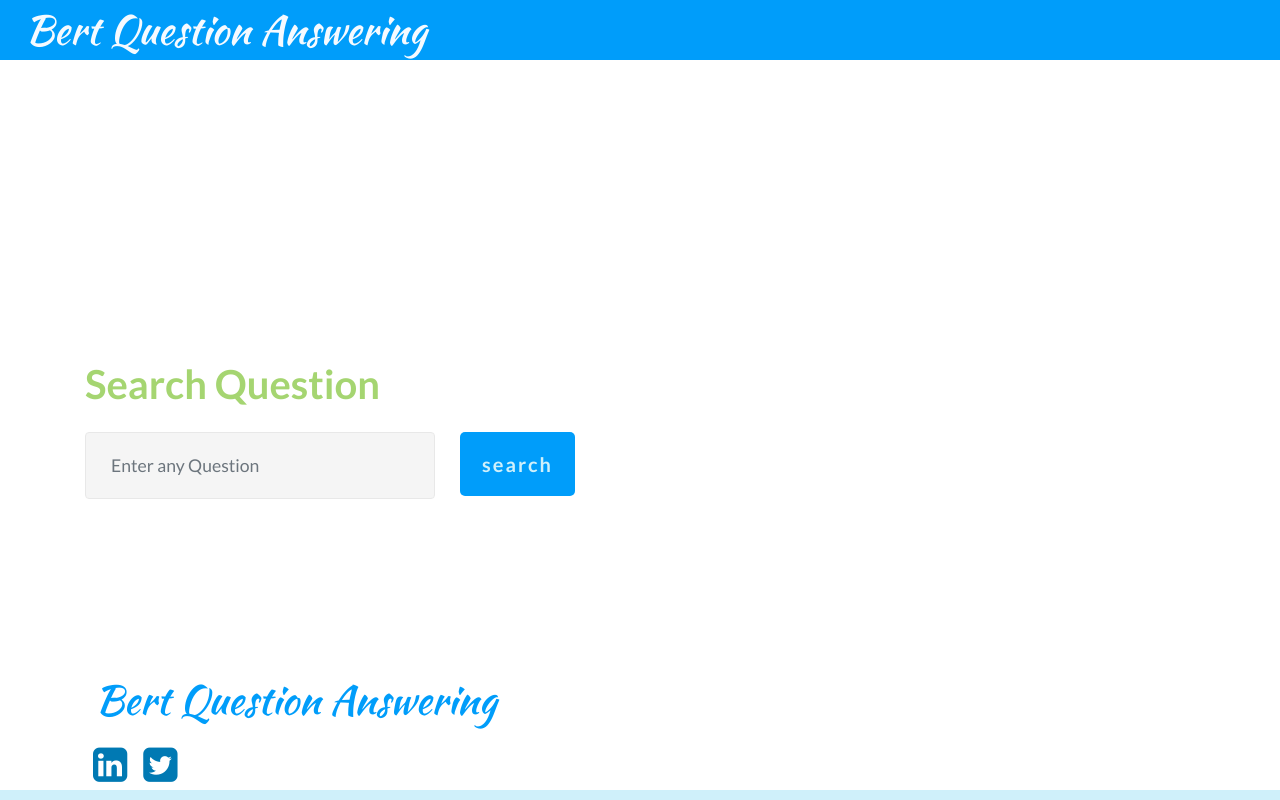
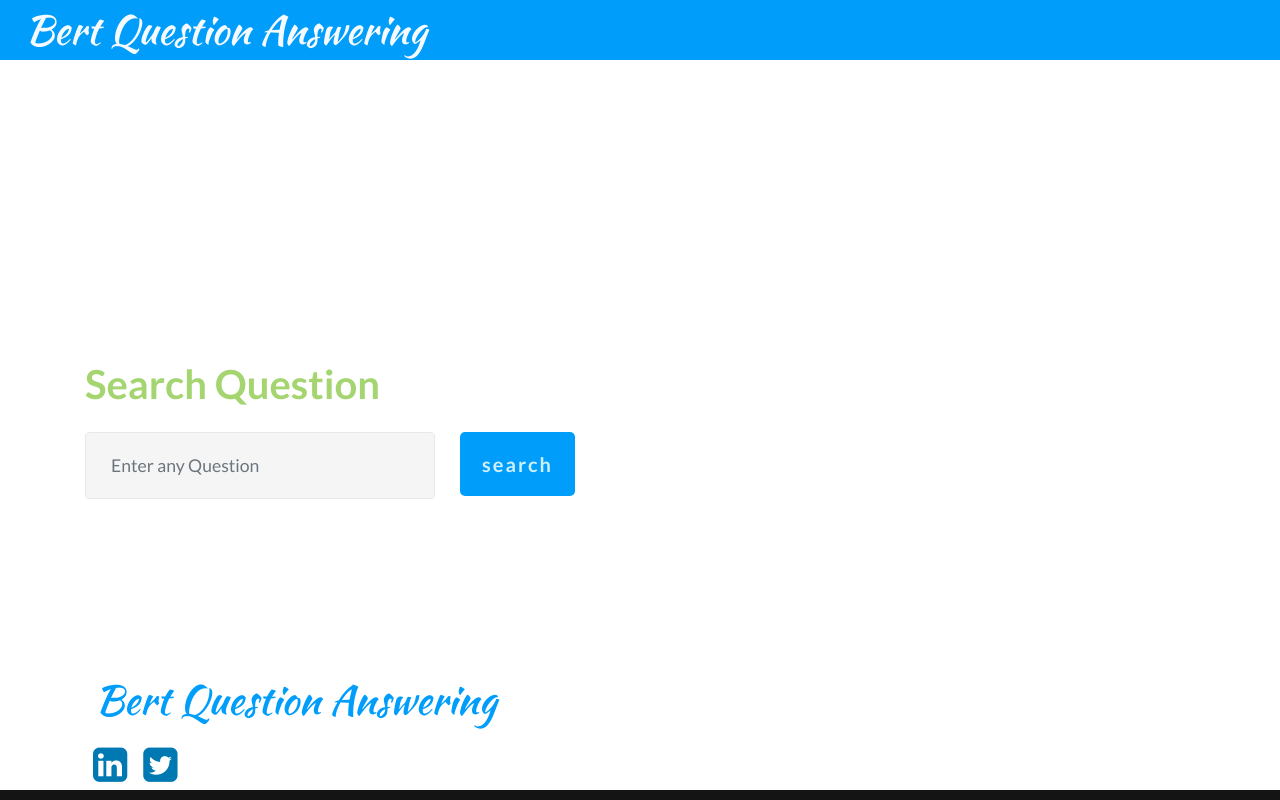
Before and after one commit to VinayTurpati/bertQA, a Flask app: page / in a window 1280 px wide. Run offline with Flask 2, Linux system fonts and the light colour scheme; some libraries are stand-ins or nearby versions; some web fonts are replaced.

Commit message:
Update index.html

```diff
--- a/templates/index.html
+++ b/templates/index.html
@@ -4,7 +4,7 @@
 
     <title>Bert Question Answering</title>
     {% include "head.html" %}
-    <body style="background-color:rgb(207,240,250);">
+    <body style="background-color:rgb(20,20,20);">
 
     <section class="menu cid-qWWXqwQEQ7" once="menu" id="menu1-24" >
         <div class="my-menu" style="background-color:rgb(0,157,250);" >
```
